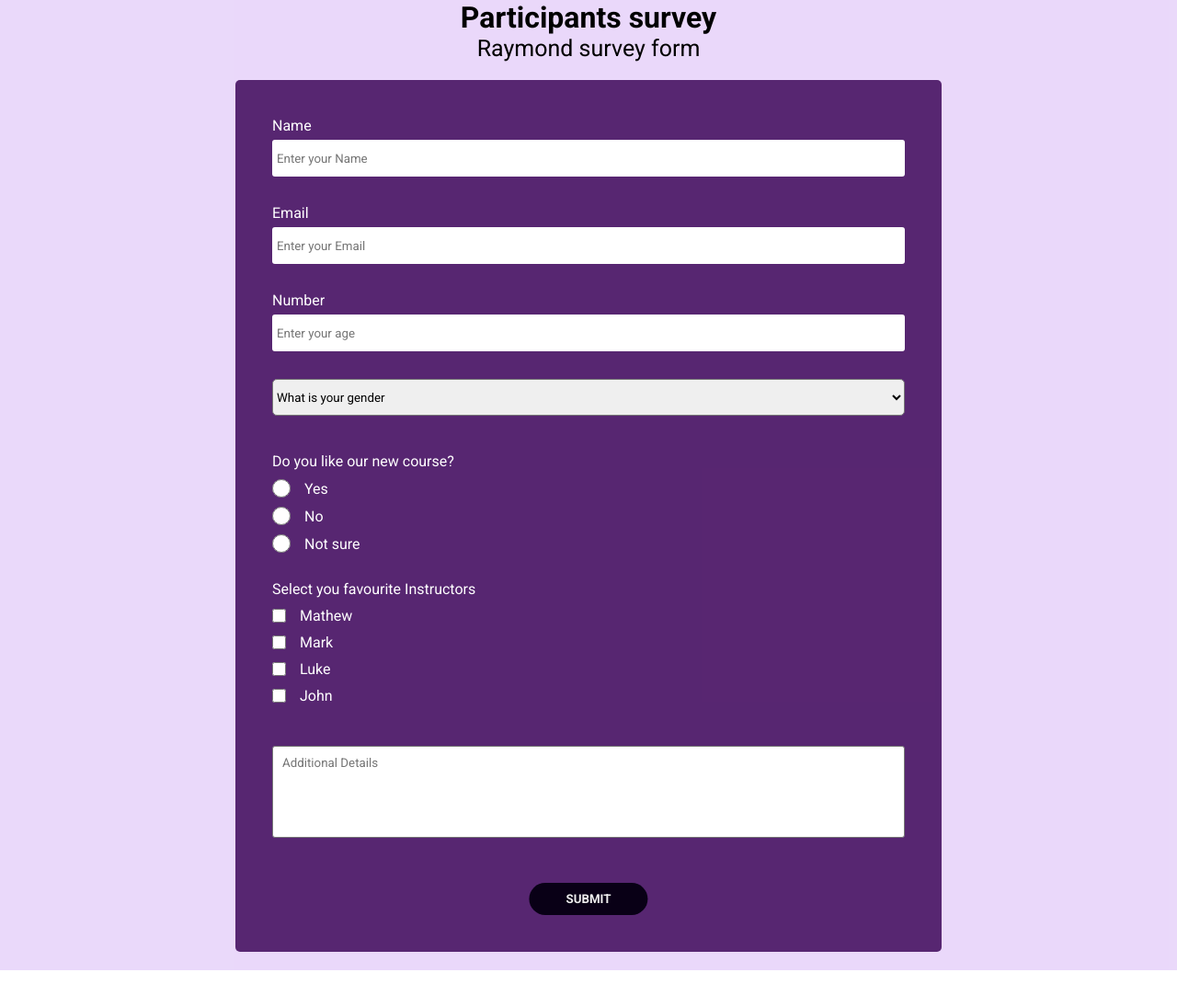
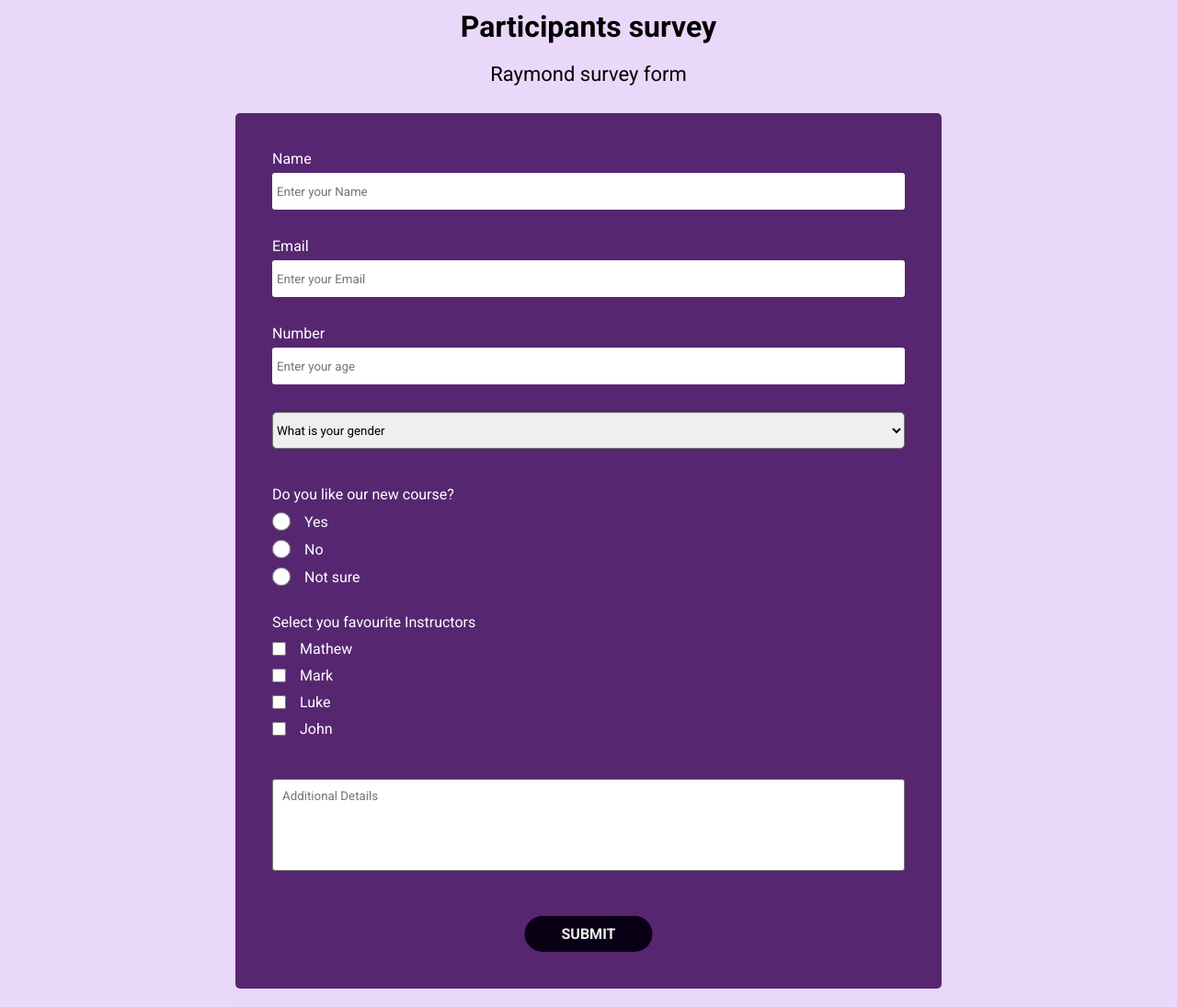
Before and after one commit to sammy-jnr/wisdom-kelvin-githubProject, a plain HTML site: page index.html in a window 1280 px wide. Shown: the whole page at 92% size. Before the commit the page ends 1055 px from the top, so only its background shows below. Drawn offline with Linux system fonts and the light colour scheme.

Commit message:
bug fixes

```diff
--- a/css/style.css
+++ b/css/style.css
@@ -17,12 +17,11 @@
 }
 #description,#title{
   text-align: center;
+  margin: 10px 0;
 }
-#title{
 
-}
 #description{
-  font-size: 25px;
+  font-size: 22px;
 }
 form{
   background-color: #3c0457d6;
@@ -89,6 +88,7 @@ textarea{
   border-radius: 30px;
   font-weight: 600;
   color: #eeeeee;
+  font-size: 16px;
 }
 .checkboxLabel{
   display: flex;
```
Also changed, not shown: 1 other file.
